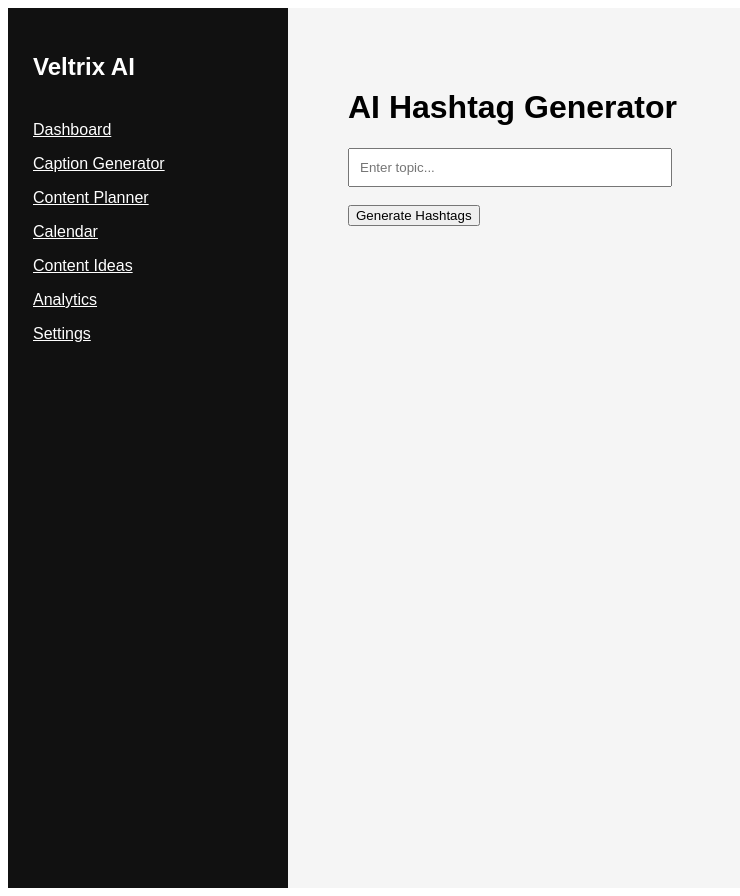
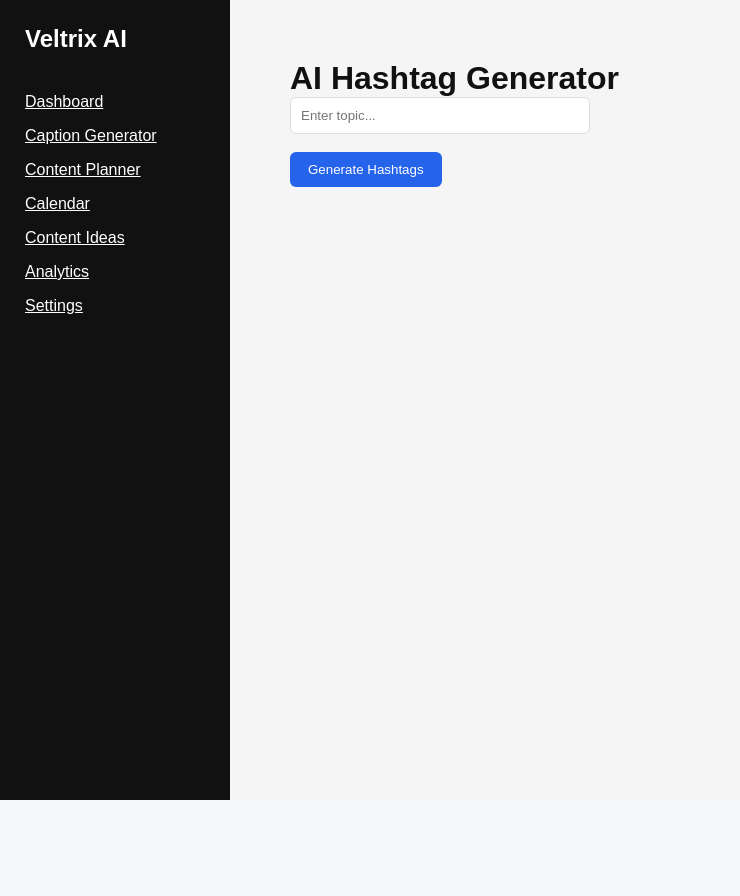
Before and after one commit to syedfaraz0099-sketch/veltrix-social-ai, a Next.js app in the folder frontend/: page /dashboard/hashtags in a window 1280 px wide. Shown: the whole page, without its empty margins (0-740 px from the left). After the commit the page ends 800 px from the top, so only its background shows below. Built offline with nearby package versions, Linux system fonts and the light colour scheme.

Commit message:
Update layout.tsx

```diff
--- a/frontend/app/layout.tsx
+++ b/frontend/app/layout.tsx
@@ -1,7 +1,20 @@
-export default function RootLayout({ children }: { children: React.ReactNode }) {
+import "./globals.css"
+
+export const metadata = {
+  title: "Veltrix Social AI",
+  description: "AI Powered Social Media Automation Platform"
+}
+
+export default function RootLayout({
+  children,
+}: {
+  children: React.ReactNode
+}) {
   return (
-    <html>
-      <body>{children}</body>
+    <html lang="en">
+      <body>
+        {children}
+      </body>
     </html>
   )
 }
```
